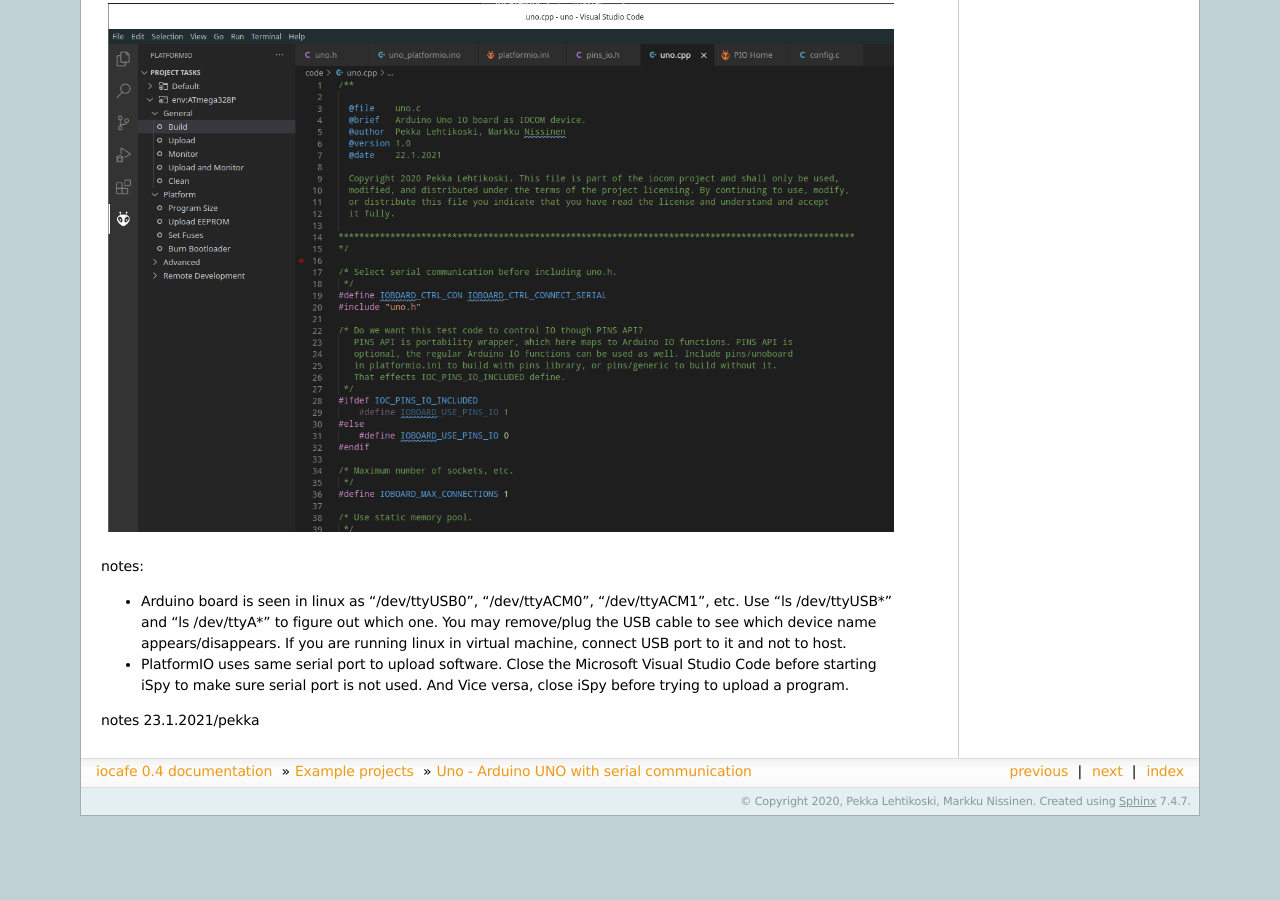
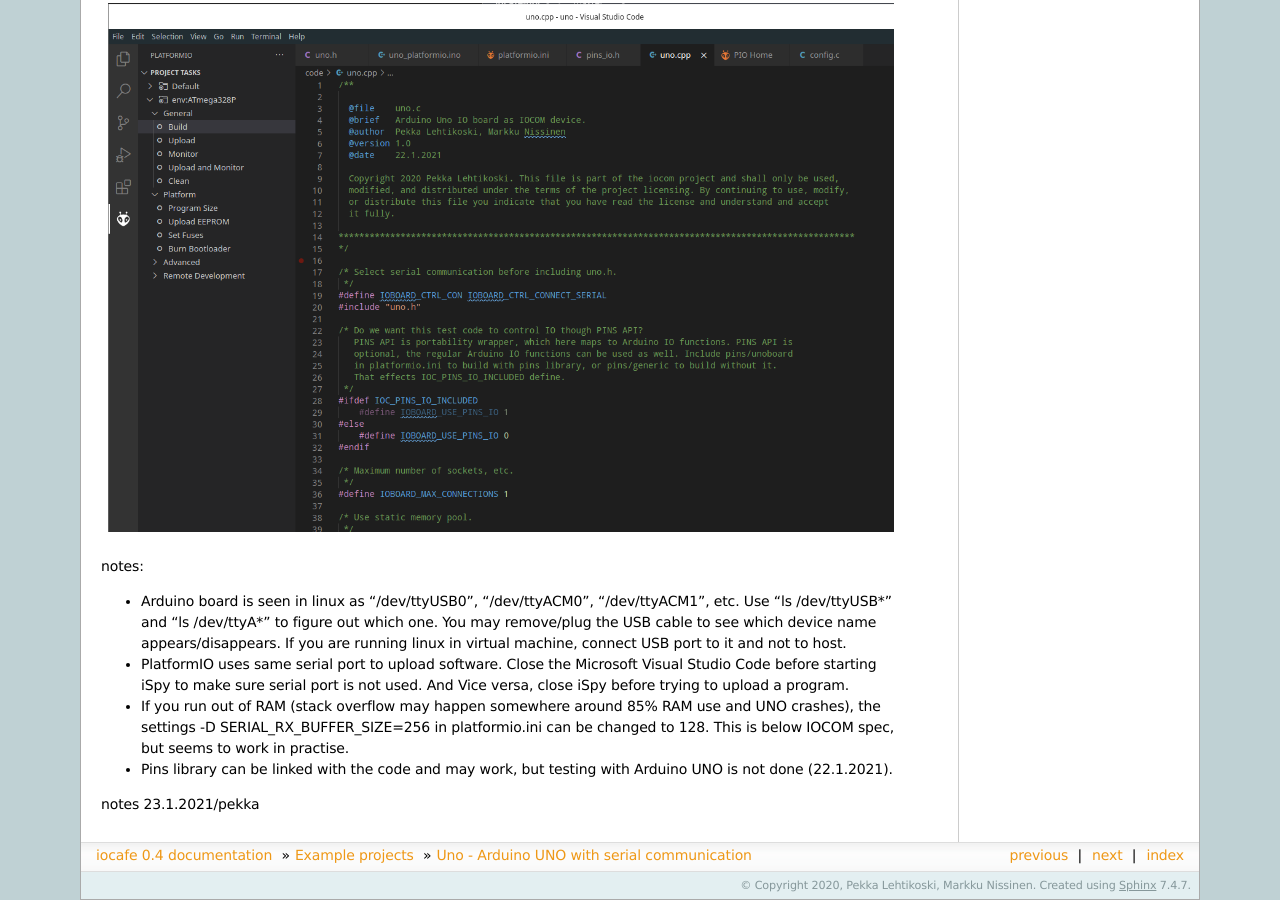
Before and after one commit to iocafe/iocafe-doc, a Sphinx documentation site: the page built from source/examples/iocom/uno/uno.rst, in a window 1280 px wide and 900 px high, scrolled down 3330 px. Built offline with Sphinx 7.4.7, drawn with Linux system fonts in a browser that asks for light colours; before the commit the page ends 4146 px from its top, so only the background shows below that.

Commit message:
Arduino UNO iocom test done (for now)

```diff
--- a/source/examples/iocom/uno/uno.rst
+++ b/source/examples/iocom/uno/uno.rst
@@ -75,6 +75,7 @@
 
 * Arduino board is seen in linux as "/dev/ttyUSB0", "/dev/ttyACM0", "/dev/ttyACM1", etc. Use "ls /dev/ttyUSB*" and "ls /dev/ttyA*" to figure out which one. You may remove/plug the USB cable to see which device name appears/disappears. If you are running linux in virtual machine, connect USB port to it and not to host.
 * PlatformIO uses same serial port to upload software. Close the Microsoft Visual Studio Code before starting iSpy to make sure serial port is not used. And Vice versa, close iSpy before trying to upload a program.
-
+* If you run out of RAM (stack overflow may happen somewhere around 85% RAM use and UNO crashes), the settings -D SERIAL_RX_BUFFER_SIZE=256 in platformio.ini can be changed to 128. This is below IOCOM spec, but seems to work in practise.
+* Pins library can be linked with the code and may work, but testing with Arduino UNO is not done (22.1.2021).
 
 notes 23.1.2021/pekka
```
